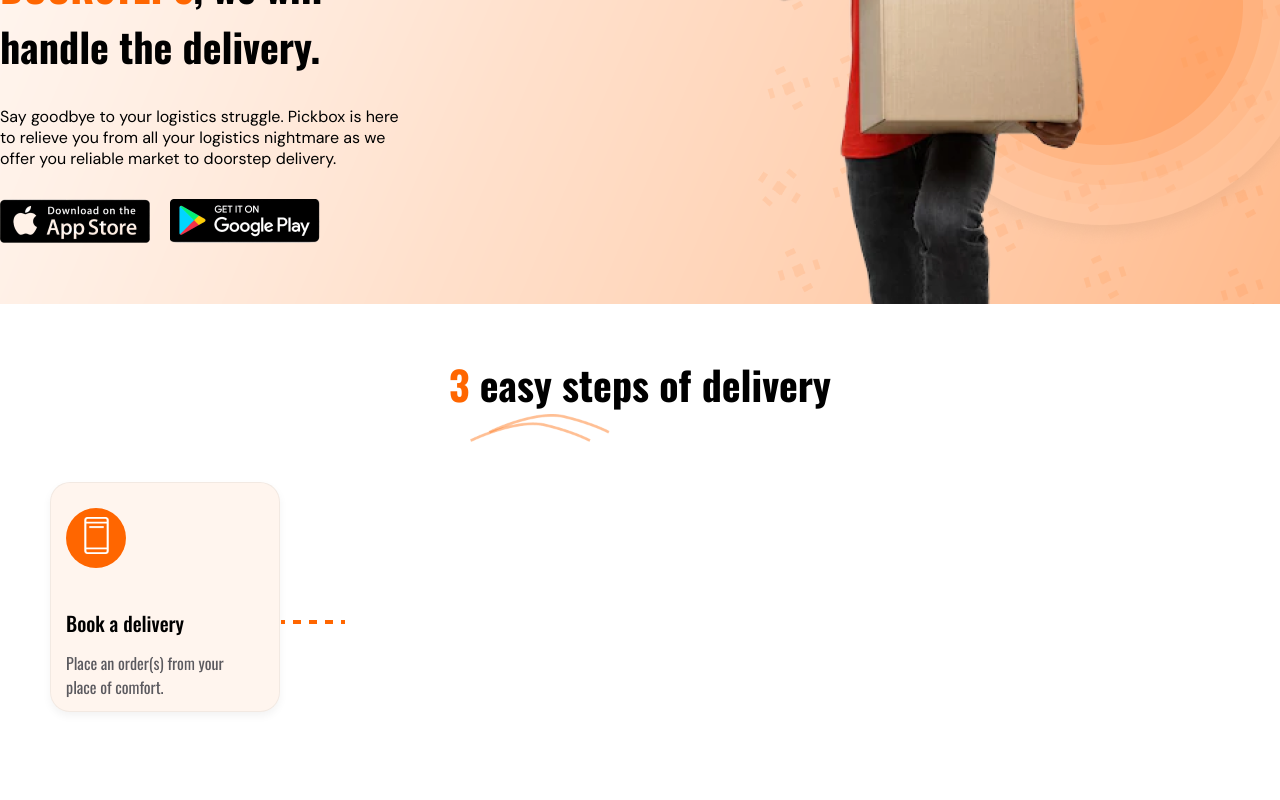
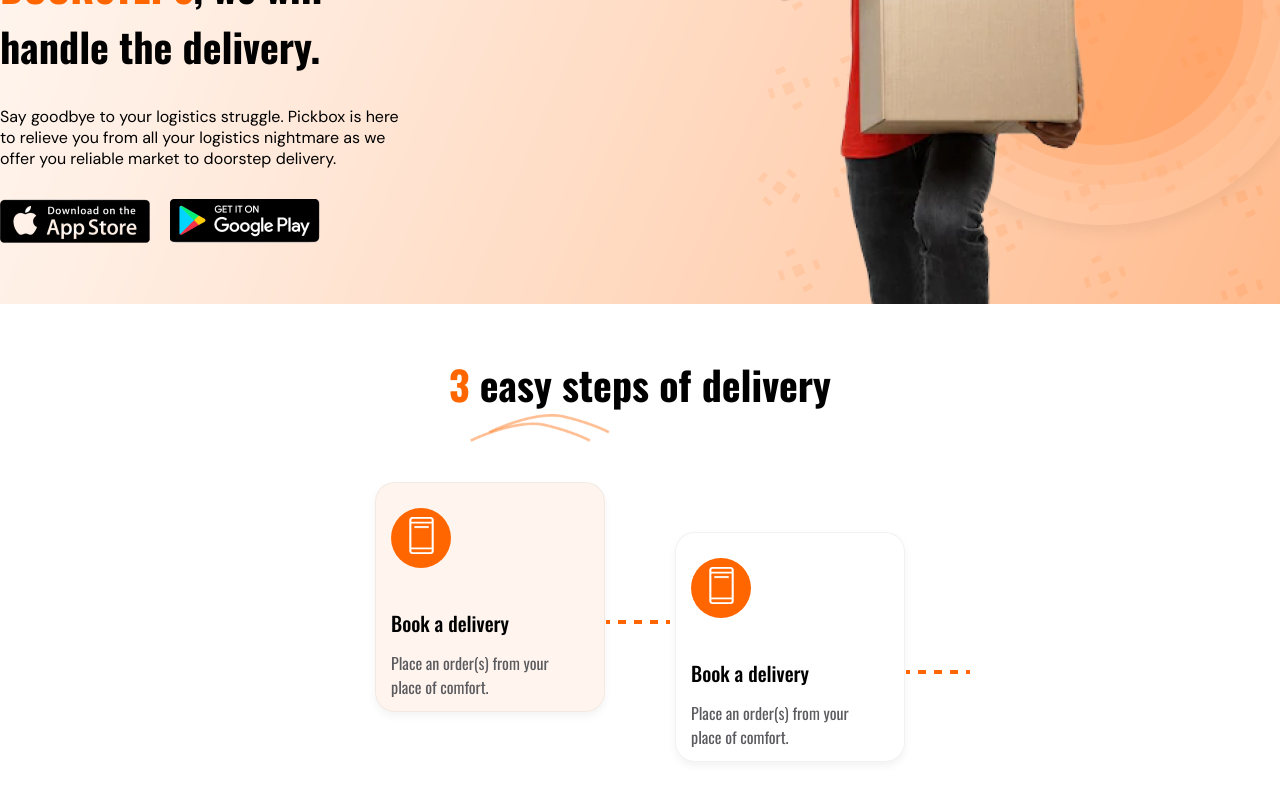
Before and after one commit to Pickbox-Project/Pickbox-frontend, a React (Create React App) app: page / in a window 1280 px wide. Shown: the part 376-1176 px from the top of the page. Before the commit the page ends 1138 px from the top, so only its background shows below. Built offline with nearby package versions, Linux system fonts and the light colour scheme.

Commit message:
Started working on the Steps Component styling

```diff
--- a/src/Components/Steps/Steps.css
+++ b/src/Components/Steps/Steps.css
@@ -1,5 +1,11 @@
 .steps-container {
     padding: 50px;
+}
+
+.steps-details {
+    display: flex;
+    justify-content: center;
+    gap: 70px;
 }
 
 .steps-text>h4 {
@@ -72,6 +78,18 @@
     color: #5b5a5f;
 }
 
+.other-steps-card {
+    background: #fff;
+    width: 230px;
+    height: 230px;
+    border: 1px solid rgba(0, 0, 0, 0.05);
+    box-shadow: 0px 4px 8px rgba(0, 0, 0, 0.05);
+    border-radius: 20px;
+    padding: 15px;
+    position: relative;
+    margin-top: 50px;
+}
+
 @media (max-width: 800px) {
     .steps-text>img {
         margin-left: -10px;
--- a/src/Components/Steps/Steps.jsx
+++ b/src/Components/Steps/Steps.jsx
@@ -27,6 +27,19 @@ const Steps = () => {
 
             </div>
         </div>
+        <div className="other-steps-card">
+            <img src={lineVector} alt="line-vector" className="line-vector" />
+            <div className="card-icon">
+                <img src={bookDeliveryIcon} alt="Book Delivery Icon" />
+            </div>
+            <div className="card-text">
+                <h5 className="card-title">
+                    Book a delivery
+                </h5>
+                <p>Place an order(s) from your <br/> place of comfort.</p>
+
+            </div>
+        </div>
       </div>
     </div>
   );
```
